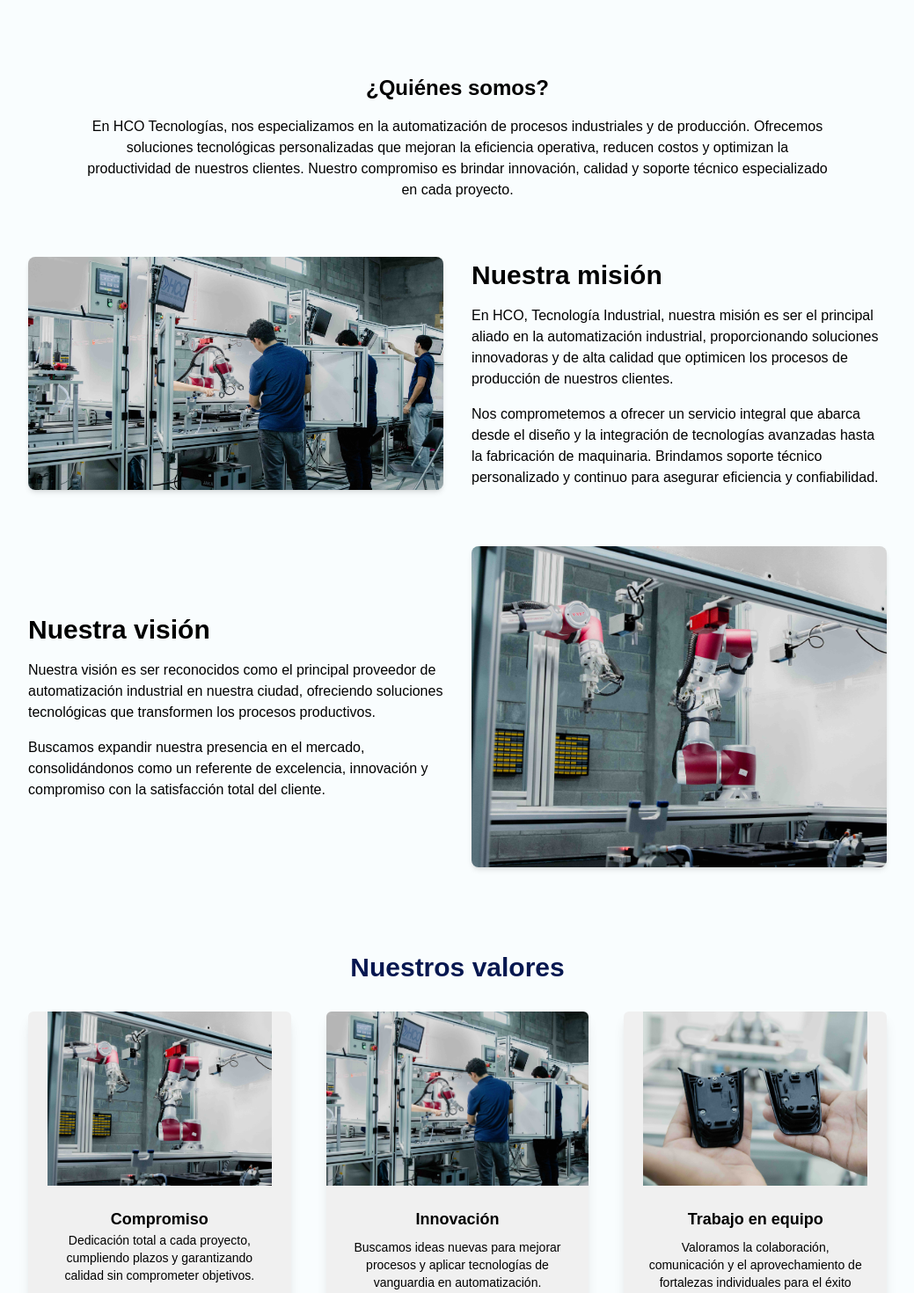
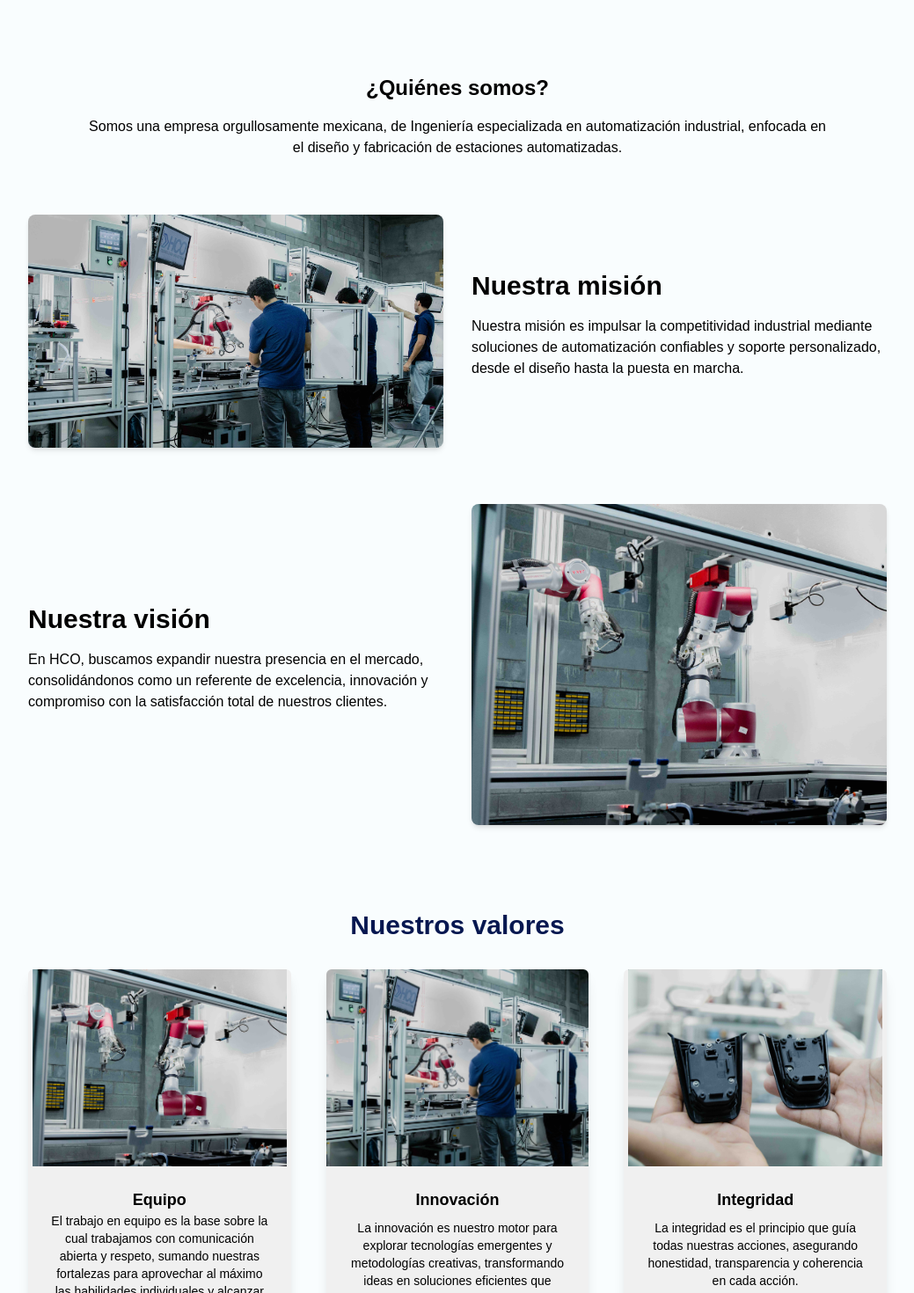
Before and after one commit to phot8can/p8_HCO-Tecnologia, a React (Vite) app: page /about in a window 1280 px wide. Shown: the part 100-1570 px from the top of the page at 88% size, without its empty margins (120-1159 px from the left). Built offline with nearby package versions, Linux system fonts and the light colour scheme.

Commit message:
feat: add react-icons dependency and update contact page with icons refactor: enhance enterprice_values component content and structure fix: adjust tailwind configuration to include color definitions

```diff
--- a/package.json
+++ b/package.json
@@ -13,6 +13,7 @@
     "aos": "^2.3.4",
     "react": "^19.1.0",
     "react-dom": "^19.1.0",
+    "react-icons": "^5.5.0",
     "react-router-dom": "^7.6.2"
   },
   "devDependencies": {
--- a/src/components/enterprice_values.jsx
+++ b/src/components/enterprice_values.jsx
@@ -17,17 +17,16 @@ function enterprice_values() {
             Nuestra misión
           </h2>
           <p className="text-gray-700 mb-4">
-            En HCO, Tecnología Industrial, nuestra misión es ser el principal
-            aliado en la automatización industrial, proporcionando soluciones
-            innovadoras y de alta calidad que optimicen los procesos de
-            producción de nuestros clientes.
+            Nuestra misión es impulsar la competitividad industrial mediante
+            soluciones de automatización confiables y soporte personalizado,
+            desde el diseño hasta la puesta en marcha.
           </p>
-          <p className="text-gray-700">
+          {/* <p className="text-gray-700">
             Nos comprometemos a ofrecer un servicio integral que abarca desde el
             diseño y la integración de tecnologías avanzadas hasta la
             fabricación de maquinaria. Brindamos soporte técnico personalizado y
             continuo para asegurar eficiencia y confiabilidad.
-          </p>
+          </p> */}
         </div>
       </section>
 
@@ -38,15 +37,15 @@ function enterprice_values() {
             Nuestra visión
           </h2>
           <p className="text-gray-700 mb-4">
-            Nuestra visión es ser reconocidos como el principal proveedor de
-            automatización industrial en nuestra ciudad, ofreciendo soluciones
-            tecnológicas que transformen los procesos productivos.
+            En HCO, buscamos expandir nuestra presencia en el mercado,
+            consolidándonos como un referente de excelencia, innovación y
+            compromiso con la satisfacción total de nuestros clientes.
           </p>
-          <p className="text-gray-700">
+          {/* <p className="text-gray-700">
             Buscamos expandir nuestra presencia en el mercado, consolidándonos
             como un referente de excelencia, innovación y compromiso con la
             satisfacción total del cliente.
-          </p>
+          </p> */}
         </div>
         <img
           src={img01}
@@ -61,20 +60,22 @@ function enterprice_values() {
           Nuestros valores
         </h2>
         <div className="grid md:grid-cols-3 gap-10 text-center">
-          {/* Compromiso */}
+          {/* Equipo */}
           <div className="bg-white rounded-md shadow-lg flex flex-col items-center overflow-hidden">
             <div className="h-1/2 overflow-hidden bg-blue">
               <img
                 src={img01}
-                alt="Compromiso"
+                alt="Equipo"
                 className="w-full h-full object-cover"
               />
             </div>
             <div className="p-6">
-              <h3 className="text-lg font-semibold">Compromiso</h3>
+              <h3 className="text-lg font-semibold">Equipo</h3>
               <p className="text-sm">
-                Dedicación total a cada proyecto, cumpliendo plazos y
-                garantizando calidad sin comprometer objetivos.
+                El trabajo en equipo es la base sobre la cual trabajamos con
+                comunicación abierta y respeto, sumando nuestras fortalezas para
+                aprovechar al máximo las habilidades individuales y alcanzar
+                soluciones más innovadoras con eficiencia y excelencia.
               </p>
             </div>
           </div>
@@ -93,28 +94,31 @@ function enterprice_values() {
                 Innovación
               </h3>
               <p className="text-sm">
-                Buscamos ideas nuevas para mejorar procesos y aplicar
-                tecnologías de vanguardia en automatización.
+                La innovación es nuestro motor para explorar tecnologías
+                emergentes y metodologías creativas, transformando ideas en
+                soluciones eficientes que anticipan y satisfacen las necesidades
+                de nuestros clientes.
               </p>
             </div>
           </div>
 
-          {/* Trabajo en equipo */}
+          {/* Integridad*/}
           <div className="bg-white rounded-md shadow-lg flex flex-col items-center overflow-hidden">
             <div className="h-1/2 overflow-hidden bg-blue">
               <img
                 src={img03}
-                alt="Trabajo en equipo"
+                alt="Integridad"
                 className="w-full h-full object-cover"
               />
             </div>
             <div className="p-6">
               <h3 className="text-lg font-semibold text-gray-900 mb-2">
-                Trabajo en equipo
+                Integridad
               </h3>
               <p className="text-sm">
-                Valoramos la colaboración, comunicación y el aprovechamiento de
-                fortalezas individuales para el éxito conjunto.
+                La integridad es el principio que guía todas nuestras acciones,
+                asegurando honestidad, transparencia y coherencia en cada
+                acción.
               </p>
             </div>
           </div>
--- a/src/pages/about.jsx
+++ b/src/pages/about.jsx
@@ -1,10 +1,9 @@
-import React ,{ useEffect}from "react";
+import React, { useEffect } from "react";
 import { useLocation } from "react-router-dom";
 import AOS from "aos";
 import "aos/dist/aos.css";
 import Enterprice_Values from "../components/enterprice_values";
 function about() {
-
   useEffect(() => {
     AOS.init({
       duration: 1000,
@@ -16,16 +15,19 @@ function about() {
   return (
     <>
       {/* Info Section */}
-      <div className="mt-32"/>
+      <div className="mt-32" />
       <section className="my-10 px-6 max-w-4xl mx-auto text-center">
         <h2 className="text-2xl font-semibold mb-4">¿Quiénes somos?</h2>
         <p className="text-gray-700">
-          En HCO Tecnologías, nos especializamos en la automatización de
+          {/* En HCO Tecnologías, nos especializamos en la automatización de
           procesos industriales y de producción. Ofrecemos soluciones
           tecnológicas personalizadas que mejoran la eficiencia operativa,
           reducen costos y optimizan la productividad de nuestros clientes.
           Nuestro compromiso es brindar innovación, calidad y soporte técnico
-          especializado en cada proyecto.
+          especializado en cada proyecto. */}
+          Somos una empresa orgullosamente mexicana, de Ingeniería especializada
+          en automatización industrial, enfocada en el diseño y fabricación de
+          estaciones automatizadas.
         </p>
       </section>
       {location.pathname === "/about" && <Enterprice_Values />}
--- a/src/pages/contactus.jsx
+++ b/src/pages/contactus.jsx
@@ -1,8 +1,9 @@
-import React from "react";
+import { FaPhone } from "react-icons/fa6";
+import { MdOutlineAlternateEmail } from "react-icons/md";
 
 function contactus() {
   return (
-    <div className="my-32"  >
+    <div className="my-48">
       {/* Contact Form */}
       <div />
       <section className="my-10 px-6 max-w-4xl mx-auto">
@@ -24,37 +25,48 @@ function contactus() {
           ></textarea>
           <button
             type="submit"
-            className="bg-blue-800 text-white px-6 py-2 rounded hover:bg-blue-700"
+            className="bg-blue text-white px-6 py-2 rounded hover:bg-gray w-full"
           >
             Enviar
           </button>
         </form>
-        <div className="mt-6 text-sm text-gray-700">
-          <p>
-            <strong>Correo:</strong> TECNOLOGIAINDUSTRIAL.HCO@GMAIL.COM
-          </p>
-          <p>
-            <strong>Tel 1:</strong> +52 868 299 0165
-          </p>
-          <p>
-            <strong>Tel 2:</strong> +52 868 161 9773
-          </p>
-          <p>
-            <strong>Dirección:</strong> Hacienda Quinta Real, H. Matamoros, Tam.
-            MX. CP 87345
-          </p>
+
+        <div className="grid md:grid-cols-2 gap-10 text-center my-32">
+          <div className="p-6 bg-slate-50 rounded-lg shadow-md text-center">
+            <div className="flex justify-center mb-4">
+              <FaPhone className="text-4xl text-blue-600" />
+            </div>
+            <h3 className="text-xl font-semibold text-gray-900 mb-1">
+              Teléfonos
+            </h3>
+            <p className="text-gray-600 text-sm">+52 (868) 299 0165</p>
+            <p className="text-gray-600 text-sm">+52 (868) 161 9773</p>
+          </div>
+          <div className="p-6 bg-slate-50 rounded-lg shadow-md text-center">
+            <div className="flex justify-center mb-4">
+              <MdOutlineAlternateEmail className="text-4xl text-blue-600" />
+            </div>
+            <h3 className="text-xl font-semibold text-gray-900 mb-1">Correo</h3>
+            <p className="text-gray-600 text-sm">
+              TECNOLOGIAINDUSTRIAL.HCO@GMAIL.COM
+            </p>
+          </div>
         </div>
       </section>
       {/* Map Section */}
       <section className="my-10 px-6">
         <h2 className="text-2xl font-semibold text-center mb-6">Ubicación</h2>
-        <div className="w-full h-64 max-w-4xl mx-auto">
+        <div className="w-full h-64 max-w-4xl mx-auto justify-center flex align-middle flex-col gap-5">
           <iframe
             className="w-full h-full rounded shadow-md"
             src="https://www.google.com/maps/embed?pb=!1m18!1m12!1m3!1d1514.7461686550155!2d-97.53372289190573!3d25.861935792701182!2m3!1f0!2f0!3f0!3m2!1i1024!2i768!4f13.1!3m3!1m2!1s0x866f939c341b717b%3A0x6938c700ff653bef!2sFraccionamiento%20Hacienda%20Quinta%20real!5e0!3m2!1ses-419!2smx!4v1749599637687!5m2!1ses-419!2smx"
             referrerPolicy="no-referrer-when-downgrade"
             sandbox="allow-same-origin allow-scripts allow-popups"
           ></iframe>
+          <p>
+            <strong>Dirección:</strong> Hacienda Quinta Real, H. Matamoros, Tam.
+            MX. CP 87345
+          </p>
         </div>
       </section>
     </div>
--- a/src/pages/home.jsx
+++ b/src/pages/home.jsx
@@ -9,8 +9,7 @@ import "aos/dist/aos.css";
 import { useNavigate } from "react-router-dom";
 
 import HCOLogo from "../components/HCOLogo";
-import JeepLogo from "../assets/images/clients_logos/jeep-7.svg";
-import Romoeo from "../assets/images/clients_logos/alfaromeo.svg";
+
 
 function Home() {
   const navigate = useNavigate();
--- a/tailwind.config.js
+++ b/tailwind.config.js
@@ -8,24 +8,24 @@ export default {
       lg: "976px",
       xl: "1440px",
     },
+    fontFamily: {
+      sans: ["Proxima Nova", "Montserrat", "sans-serif"],
+      serif: ["Proxima Nova", "Montserrat", "serif"],
+    },
+    extend: {
       colors: {
         blue: "#061750",
         white: "#f0f0f0",
         purple: "#7e5bef",
         pink: "#ff49db",
         orange: "#ff7849",
-      bg:"#F9FDFE",
+        bg: "#F9FDFE",
         green: "#13ce66",
         yellow: "#ffc82c",
         gray: "#8492a6",
         "gray-dark": "#273444",
         "gray-light": "#d3dce6",
       },
-    fontFamily: {
-      sans: ['Proxima Nova', 'Montserrat', 'sans-serif'],
-      serif: ['Proxima Nova', 'Montserrat', 'serif'],
-    },
-    extend: {
       spacing: {
         128: "32rem",
         144: "36rem",
```
Also changed, not shown: 1 other file (tests, documents, lock files or other folders). Lines whose indentation alone changed are shown as unchanged.
